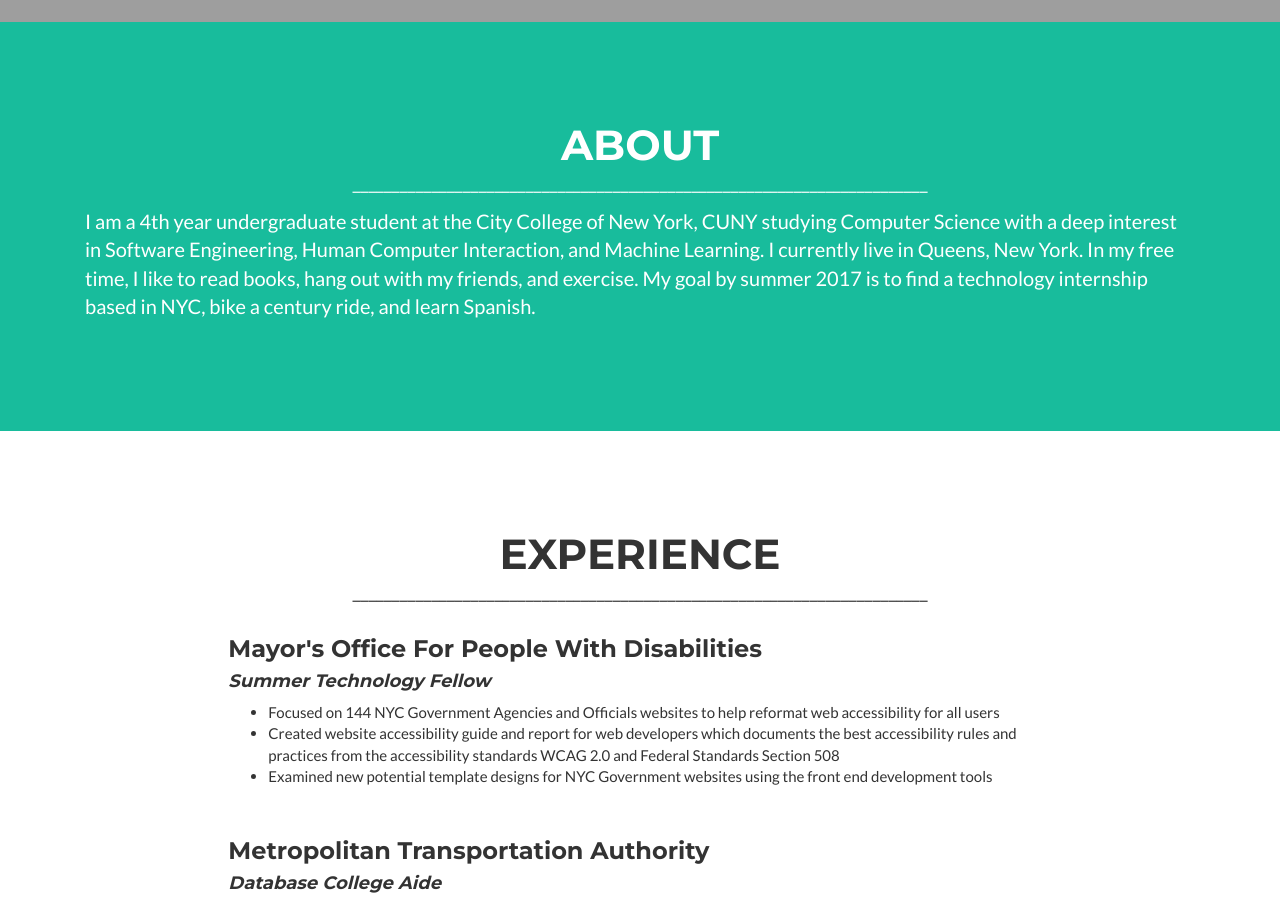
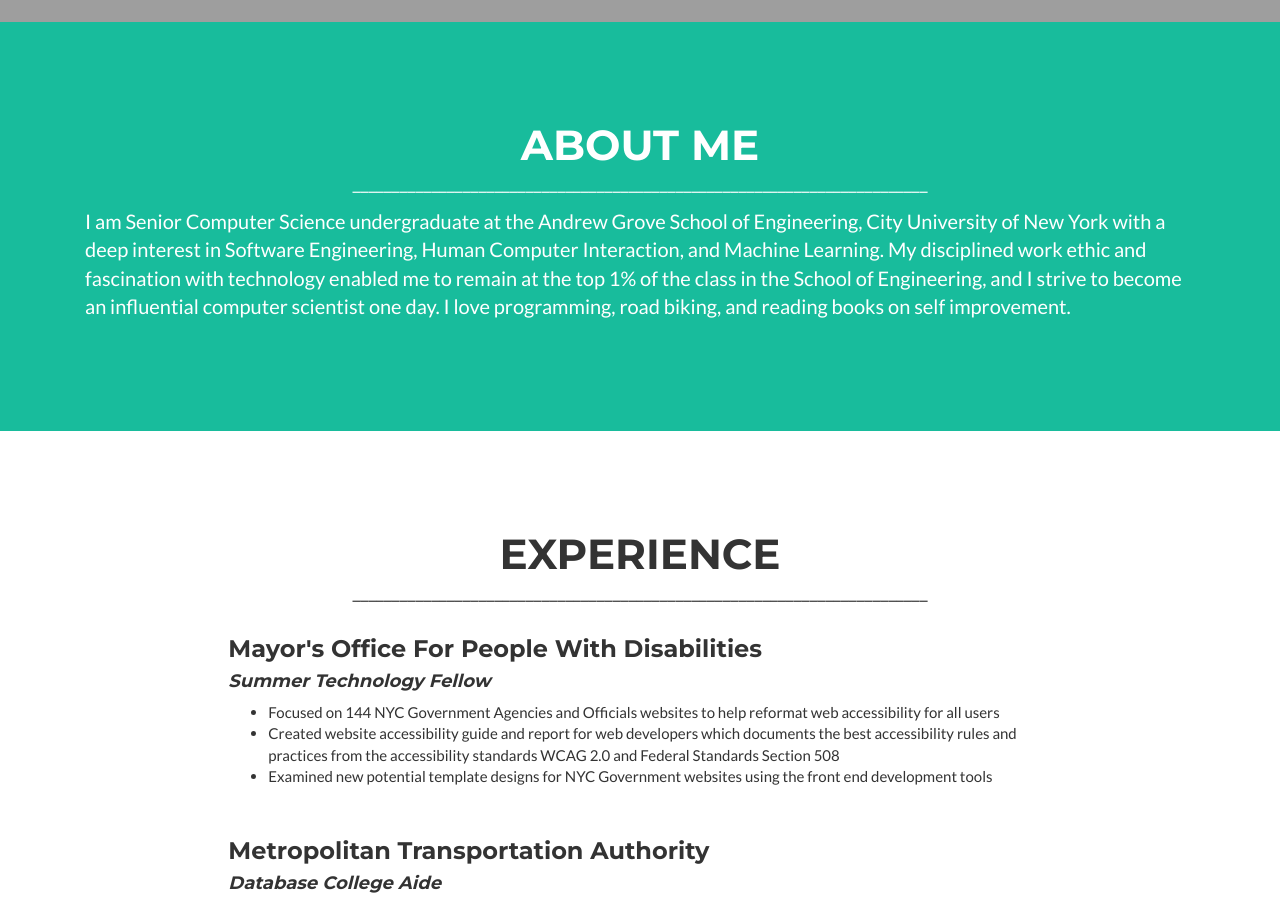
Before and after one commit to heeseungp/heeseungp.github.io, a website: page index.html in a window 1280 px wide. Shown: the part 820-1721 px from the top of the page. Drawn offline with nearby package versions, Linux system fonts and the light colour scheme; grey boxes are pictures that could not be loaded.

Commit message:
Change about me

```diff
--- a/index.html
+++ b/index.html
@@ -96,12 +96,12 @@
         <div class="container">
             <div class="row">
                 <div class="col-lg-12 text-center">
-                    <h2>About</h2>
+                    <h2>About Me</h2>
                     <p align="center">_________________________________________________________________________</p>
                 </div>
             </div>
             <div class="col-lg-12">
-               <p>I am a 4th year undergraduate student at the City College of New York, CUNY studying Computer Science with a deep interest in Software Engineering, Human Computer Interaction, and Machine Learning. I currently live in Queens, New York. In my free time, I like to read books, hang out with my friends, and exercise. My goal by summer 2017 is to find a technology internship based in NYC, bike a century ride, and learn Spanish.</p>
+               <p>I am Senior Computer Science undergraduate at the Andrew Grove School of Engineering, City University of New York with a deep interest in Software Engineering, Human Computer Interaction, and Machine Learning. My disciplined work ethic and fascination with technology enabled me to remain at the top 1% of the class in the School of Engineering, and I strive to become an influential computer scientist one day. I love programming, road biking, and reading books on self improvement.</p>
             </div>
         </div>
     </section>
```
